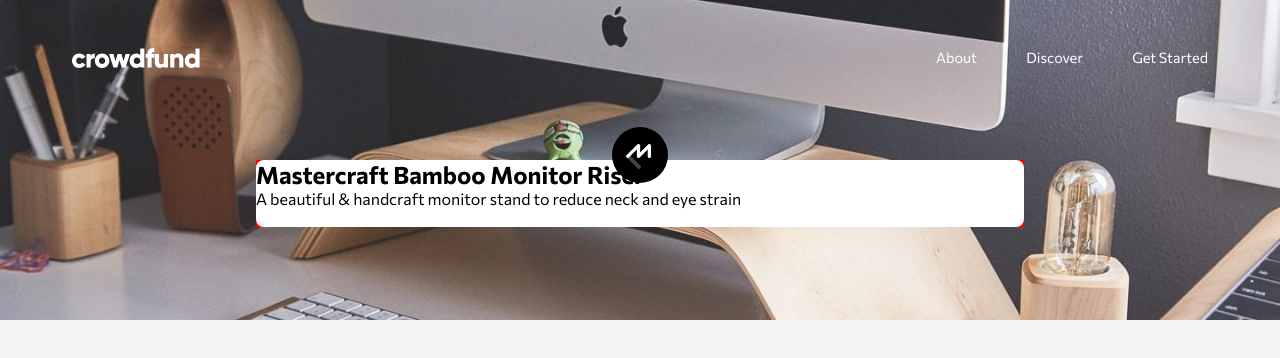
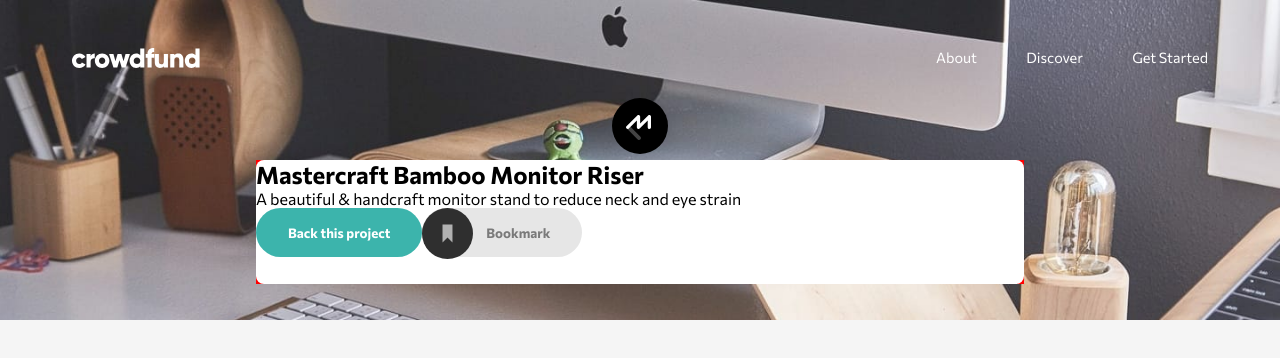
Before and after one commit to RayaneBengaoui/FM_challenge17_Crowfunding_Page, a React (Create React App) app: page / in a window 1280 px wide. Shown: the top 358 px of the page. Built offline with nearby package versions, Linux system fonts and the light colour scheme.

Commit message:
Styling Back/Bookmark Buttons

```diff
--- a/src/Layout/GlobalStyle.js
+++ b/src/Layout/GlobalStyle.js
@@ -21,6 +21,14 @@
       cursor: pointer;
     }
   }
+
+  button{
+    background: none;
+    border: none;
+    font-family: inherit;
+    outline: none;
+    cursor: pointer;
+  }
 `;
 
 export default GlobalStyle;
--- a/src/components/ProjectInformation.js
+++ b/src/components/ProjectInformation.js
@@ -1,7 +1,6 @@
 import styled from "styled-components";
 
-import logo from "../images/logo.svg";
-import hamburger_img from "../images/icon-hamburger.svg";
+import bookmark_icon from "../images/icon-bookmark.svg";
 
 const ProjectInformation = ({ logo }) => {
   return (
@@ -16,8 +15,8 @@
         </p>
       </TextContainer>
       <ButtonContainer>
-        <BackButton />
-        <BookmarkButton />
+        <BackButton>Back this project</BackButton>
+        <BookmarkButton>Bookmark</BookmarkButton>
       </ButtonContainer>
     </InformationContainer>
   );
@@ -39,7 +38,36 @@
 `;
 const TextContainer = styled.div``;
 const ButtonContainer = styled.div``;
-const BackButton = styled.button``;
-const BookmarkButton = styled.button``;
+const BackButton = styled.button`
+  padding: 1rem 2rem;
+  background-color: hsl(176, 50%, 47%);
+  color: white;
+  border-radius: 3rem;
+  font-weight: 700;
+`;
+const BookmarkButton = styled.button`
+  padding: 1rem 0;
+  padding-left: 4rem;
+  padding-right: 2rem;
+  background-color: hsl(0, 0%, 90%);
+  color: hsl(0, 0%, 48%);
+  border-radius: 3rem;
+  font-weight: 700;
+  position: relative;
+  margin-bottom: 2em;
+
+  &:before {
+    content: "";
+    position: absolute;
+    left: 0;
+    top: 0;
+    width: 3.2rem;
+    height: 3.2rem;
+    background-color: black;
+    background-image: url(${bookmark_icon});
+    background-position: center;
+    border-radius: 50%;
+  }
+`;
 
 export default ProjectInformation;
```
